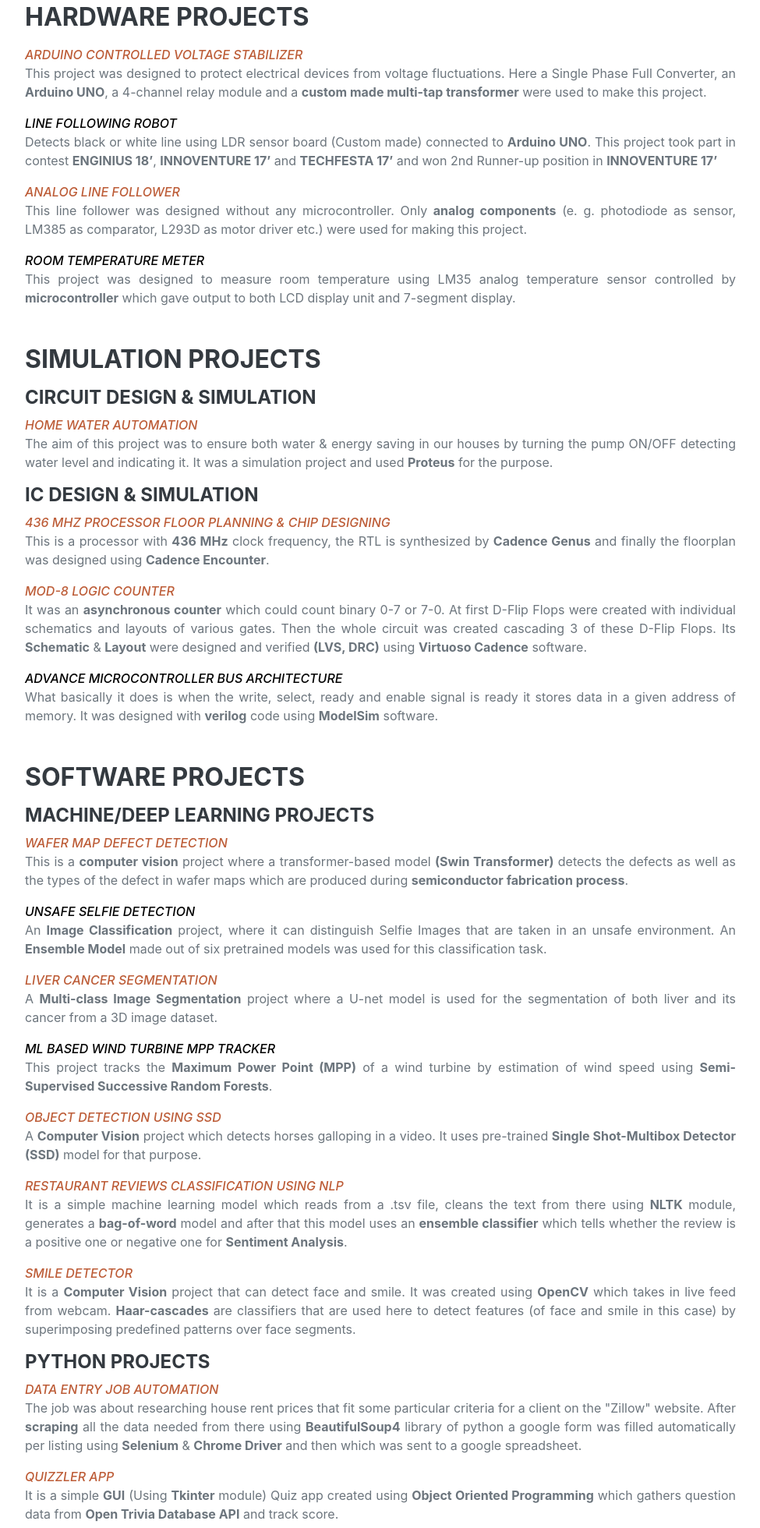
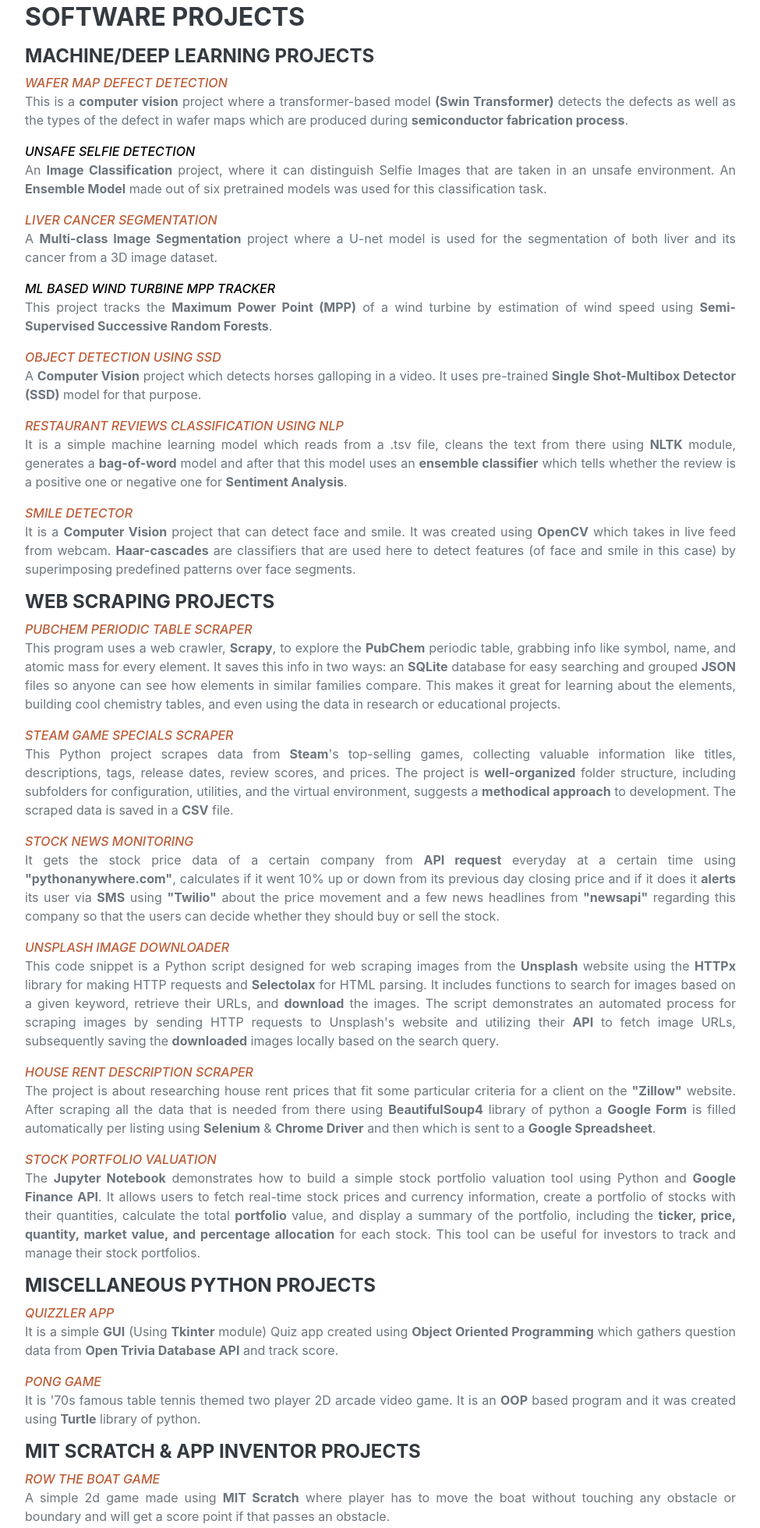
Before and after one commit to ErfanDipto/ErfanDipto.github.io, a plain HTML site: page index.html in a window 1280 px wide. Shown: the part 3643-5603 px from the top of the page at 78% size, without its empty margins (288-1263 px from the left). Drawn offline with nearby package versions, Linux system fonts and the light colour scheme; a web font is replaced by a local one.

Commit message:
Changed in Project Section

```diff
--- a/index.html
+++ b/index.html
@@ -262,32 +262,6 @@ style="fill:#000000;">
                     <h2 class="mb-5">projects</h2>
                     <div class="d-flex flex-column justify-content-between mb-5">
                         <div class="flex-grow-1 mb-2">
-                            <h3 class="mb-3">Hardware Projects</h3>
-                            <div class="subheading"><a href="https://drive.google.com/file/d/1pyAQOFsuw_uZMFKEsSf5ferfbXLcc3yp/view?usp=sharing" rel="noopener noreferrer" target="_blank">Arduino Controlled Voltage Stabilizer</a></div>
-                            <p align="justify">This project was designed to protect electrical devices from voltage fluctuations. Here a Single Phase Full Converter, an <strong>Arduino UNO</strong>, a 4-channel relay module and a <strong>custom made multi-tap transformer</strong> were used to make this project.</p>
-                            <div class="subheading">Line Following Robot</div>
-                            <p align="justify">Detects black or white line using LDR sensor board (Custom made) connected to <strong>Arduino UNO</strong>. This project took part in contest <strong>ENGINIUS 18’</strong>, <strong>INNOVENTURE 17’</strong> and <strong>TECHFESTA 17’</strong> and won 2nd Runner-up position in <strong>INNOVENTURE 17’</strong></p>
-                            <div class="subheading"><a href="https://drive.google.com/file/d/1ABgZLs9YhZcCypS0051L24SP3cEeyJLp/view?usp=sharing" rel="noopener noreferrer" target="_blank">Analog Line Follower</a></div>
-                            <p align="justify">This line follower was designed without any microcontroller. Only <strong>analog components</strong> (e. g. photodiode as sensor, LM385 as comparator, L293D as motor driver etc.) were used for making this project.</p>
-                            <div class="subheading">Room Temperature Meter</div>
-                            <p align="justify">This project was designed to measure room temperature using LM35 analog temperature sensor controlled by <strong>microcontroller</strong> which gave output to both LCD display unit and 7-segment display.</p>
-                        </div>
-                        <br>
-                        <div class="flex-grow-1 mb-2">
-                            <h3 class="mb-3">Simulation Projects</h3>
-                            <h4 class="mb-2">Circuit Design & Simulation</h4>
-                            <div class="subheading"><a href="https://drive.google.com/file/d/13SqLo_zA64HtQ27Sv6HV-RJfk5Kga3TR/view?usp=sharing" rel="noopener noreferrer" target="_blank">Home Water Automation</a></div>
-                            <p align="justify">The aim of this project was to ensure both water & energy saving in our houses by turning the pump ON/OFF detecting water level and indicating it. It was a simulation project and used <strong>Proteus</strong> for the purpose.</p>
-                            <h4 class="mb-2">IC Design & Simulation</h4>
-                            <div class="subheading"><a href="https://drive.google.com/file/d/1R4PXDeG7rnnq9mA-5bDkKLF54mandtbL/view?usp=sharing" rel="noopener noreferrer" target="_blank">436 MHz Processor Floor Planning & Chip Designing</a></div>
-                            <p align="justify">This is a processor with <strong>436 MHz</strong> clock frequency, the RTL is synthesized by <strong>Cadence Genus</strong> and finally the floorplan was designed using <strong>Cadence Encounter</strong>.</p>
-                            <div class="subheading"><a href="https://drive.google.com/file/d/1e0Z67QppcefnBIsbXUxzuyc_9pTgw4P-/view?usp=sharing" rel="noopener noreferrer" target="_blank">MOD-8 Logic Counter</a></div>
-                            <p align="justify">It was an <strong>asynchronous counter</strong> which could count binary 0-7 or 7-0. At first D-Flip Flops were created with individual schematics and layouts of various gates. Then the whole circuit was created cascading 3 of these D-Flip Flops. Its <strong>Schematic</strong> & <strong>Layout</strong> were designed and verified <strong>(LVS, DRC)</strong> using <strong>Virtuoso Cadence</strong> software.</p>
-                            <div class="subheading">Advance Microcontroller BUS Architecture</div>
-                            <p align="justify">What basically it does is when the write, select, ready and enable signal is ready it stores data in a given address of memory. It was designed with <strong>verilog</strong> code using <strong>ModelSim</strong> software.</p>
-                        </div>
-                        <br>
-                        <div class="flex-grow-1 mb-2">
                             <h3 class="mb-3">Software Projects</h3>
                             <h4 class="mb-2">Machine/Deep Learning Projects</h4>
 
@@ -312,15 +286,28 @@ style="fill:#000000;">
                             <div class="subheading"><a href="https://github.com/ErfanDipto/Python_Projects/tree/master/Smile%20Recogniser" rel="noopener noreferrer" target="_blank">Smile Detector</a></div>
                             <p align="justify">It is a <strong>Computer Vision</strong> project that can detect face and smile. It was created using <strong>OpenCV</strong> which takes in live feed from webcam.  <strong>Haar-cascades</strong> are classifiers that are used here to detect features (of face and smile in this case) by superimposing predefined patterns over face segments.</p>
 
-                            <h4 class="mb-2">Python Projects</h4>
-                            <div class="subheading"><a href="https://github.com/ErfanDipto/Python_Projects/tree/master/Data%20Entry%20Job%20Automation%20(Rent%20Research)" rel="noopener noreferrer" target="_blank">Data Entry Job Automation</a></div>
-                            <p align="justify">The job was about researching house rent prices that fit some particular criteria for a client on the "Zillow" website. After <strong>scraping</strong> all the data needed from there using <strong>BeautifulSoup4</strong> library of python a google form was filled automatically per listing using <strong>Selenium</strong> & <strong>Chrome Driver</strong> and then which was sent to a google spreadsheet.</p>
+                            <h4 class="mb-2">Web Scraping Projects</h4>
+                            <div class="subheading"><a href="https://github.com/ErfanDipto/periodic_elements_scraper/tree/main" rel="noopener noreferrer" target="_blank">PubChem Periodic Table Scraper</a></div>
+                            <p align="justify">This program uses a web crawler, <strong>Scrapy</strong>, to explore the <strong>PubChem</strong> periodic table, grabbing info like symbol, name, and atomic mass for every element. It saves this info in two ways: an <strong>SQLite</strong> database for easy searching and grouped <strong>JSON</strong> files so anyone can see how elements in similar families compare. This makes it great for learning about the elements, building cool chemistry tables, and even using the data in research or educational projects.
 
+                            <div class="subheading"><a href="https://github.com/ErfanDipto/Steam_Game_Specials_Scraper" rel="noopener noreferrer" target="_blank">Steam Game Specials Scraper</a></div>
+                            <p align="justify">This Python project scrapes data from <strong>Steam</strong>'s top-selling games, collecting valuable information like titles, descriptions, tags, release dates, review scores, and prices. The project is <strong>well-organized</strong> folder structure, including subfolders for configuration, utilities, and the virtual environment, suggests a <strong>methodical approach</strong> to development. The scraped data is saved in a <strong>CSV</strong> file.
+
+                            <div class="subheading"><a href="https://github.com/ErfanDipto/Python_Projects/tree/master/Stock%20News%20Monitoring" rel="noopener noreferrer" target="_blank">Stock News Monitoring</a></div>
+                            <p align="justify">It gets the stock price data of a certain company from <strong>API request</strong> everyday at a certain time using <strong>"pythonanywhere.com"</strong>, calculates if it went 10% up or down from its previous day closing price and if it does it <strong>alerts</strong> its user via <strong>SMS</strong> using <strong>"Twilio"</strong> about the price movement and a few news headlines from <strong>"newsapi"</strong> regarding this company so that the users can decide whether they should buy or sell the stock.</p>
+
+                            <div class="subheading"><a href="https://github.com/ErfanDipto/unsplash_image_scraper" rel="noopener noreferrer" target="_blank">Unsplash image downloader</a></div>
+                            <p align="justify">This code snippet is a Python script designed for web scraping images from the <strong>Unsplash</strong> website using the <strong>HTTPx</strong> library for making HTTP requests and <strong>Selectolax</strong> for HTML parsing. It includes functions to search for images based on a given keyword, retrieve their URLs, and <strong>download</strong> the images. The script demonstrates an automated process for scraping images by sending HTTP requests to Unsplash's website and utilizing their <strong>API</strong> to fetch image URLs, subsequently saving the <strong>downloaded</strong> images locally based on the search query.
+
+                            <div class="subheading"><a href="https://github.com/ErfanDipto/House_Rent_Description_Scraper" rel="noopener noreferrer" target="_blank">House Rent Description Scraper</a></div>
+                            <p align="justify">The project is about researching house rent prices that fit some particular criteria for a client on the <strong>"Zillow"</strong> website. After scraping all the data that is needed from there using <strong>BeautifulSoup4</strong> library of python a <strong>Google Form</strong> is filled automatically per listing using <strong>Selenium</strong> & <strong>Chrome Driver</strong> and then which is sent to a <strong>Google Spreadsheet</strong>.</p>
+
+                            <div class="subheading"><a href="https://github.com/ErfanDipto/google_finance_scraper" rel="noopener noreferrer" target="_blank">Stock Portfolio Valuation</a></div>
+                            <p align="justify">The <strong>Jupyter Notebook</strong> demonstrates how to build a simple stock portfolio valuation tool using Python and <strong>Google Finance API</strong>. It allows users to fetch real-time stock prices and currency information, create a portfolio of stocks with their quantities, calculate the total <strong>portfolio</strong> value, and display a summary of the portfolio, including the <strong>ticker, price, quantity, market value, and percentage allocation</strong> for each stock. This tool can be useful for investors to track and manage their stock portfolios.</p>
+
+                            <h4 class="mb-2">Miscellaneous Python Projects</h4>
                             <div class="subheading"><a href="https://github.com/ErfanDipto/Python_Projects/tree/master/Quizzler_App_GUI_API" rel="noopener noreferrer" target="_blank">Quizzler App</a></div>
                             <p align="justify">It is a simple <strong>GUI</strong> (Using <strong>Tkinter</strong> module) Quiz app created using <strong>Object Oriented Programming</strong> which gathers question data from <strong>Open Trivia Database API</strong> and track score.</p>
-
-                            <div class="subheading"><a href="https://github.com/ErfanDipto/Python_Projects/tree/master/Stock%20News%20Monitoring" rel="noopener noreferrer" target="_blank">Stock News Monitoring</a></div>
-                            <p align="justify">It gets the stock price data of a certain company from <strong>API</strong> request everyday at a certain time using "pythonanywhere.com", calculates if it went 10% up or down from its previous day closing price and if it does it <strong>alerts</strong> its user via SMS using "Twilio" about the price movement and a few news headlines from "newsapi" regarding this company so that the users can decide whether they should buy or sell the stock.</p>
 
                             <div class="subheading"><a href="https://github.com/ErfanDipto/Python_Projects/tree/master/Pong%20Game" rel="noopener noreferrer" target="_blank">Pong Game</a></div>
                             <p align="justify">It is '70s famous table tennis themed two player 2D arcade video game. It is an <strong>OOP</strong> based program and it was created using <strong>Turtle</strong> library of python.</p>
@@ -346,6 +333,33 @@ style="fill:#000000;">
 
 
                         </div>
+                        <br>
+                        <div class="flex-grow-1 mb-2">
+                            <h3 class="mb-3">Hardware Projects</h3>
+                            <div class="subheading"><a href="https://drive.google.com/file/d/1pyAQOFsuw_uZMFKEsSf5ferfbXLcc3yp/view?usp=sharing" rel="noopener noreferrer" target="_blank">Arduino Controlled Voltage Stabilizer</a></div>
+                            <p align="justify">This project was designed to protect electrical devices from voltage fluctuations. Here a Single Phase Full Converter, an <strong>Arduino UNO</strong>, a 4-channel relay module and a <strong>custom made multi-tap transformer</strong> were used to make this project.</p>
+                            <div class="subheading">Line Following Robot</div>
+                            <p align="justify">Detects black or white line using LDR sensor board (Custom made) connected to <strong>Arduino UNO</strong>. This project took part in contest <strong>ENGINIUS 18’</strong>, <strong>INNOVENTURE 17’</strong> and <strong>TECHFESTA 17’</strong> and won 2nd Runner-up position in <strong>INNOVENTURE 17’</strong></p>
+                            <div class="subheading"><a href="https://drive.google.com/file/d/1ABgZLs9YhZcCypS0051L24SP3cEeyJLp/view?usp=sharing" rel="noopener noreferrer" target="_blank">Analog Line Follower</a></div>
+                            <p align="justify">This line follower was designed without any microcontroller. Only <strong>analog components</strong> (e. g. photodiode as sensor, LM385 as comparator, L293D as motor driver etc.) were used for making this project.</p>
+                            <div class="subheading">Room Temperature Meter</div>
+                            <p align="justify">This project was designed to measure room temperature using LM35 analog temperature sensor controlled by <strong>microcontroller</strong> which gave output to both LCD display unit and 7-segment display.</p>
+                        </div>
+                        <br>
+                        <div class="flex-grow-1 mb-2">
+                            <h3 class="mb-3">Simulation Projects</h3>
+                            <h4 class="mb-2">Circuit Design & Simulation</h4>
+                            <div class="subheading"><a href="https://drive.google.com/file/d/13SqLo_zA64HtQ27Sv6HV-RJfk5Kga3TR/view?usp=sharing" rel="noopener noreferrer" target="_blank">Home Water Automation</a></div>
+                            <p align="justify">The aim of this project was to ensure both water & energy saving in our houses by turning the pump ON/OFF detecting water level and indicating it. It was a simulation project and used <strong>Proteus</strong> for the purpose.</p>
+                            <h4 class="mb-2">IC Design & Simulation</h4>
+                            <div class="subheading"><a href="https://drive.google.com/file/d/1R4PXDeG7rnnq9mA-5bDkKLF54mandtbL/view?usp=sharing" rel="noopener noreferrer" target="_blank">436 MHz Processor Floor Planning & Chip Designing</a></div>
+                            <p align="justify">This is a processor with <strong>436 MHz</strong> clock frequency, the RTL is synthesized by <strong>Cadence Genus</strong> and finally the floorplan was designed using <strong>Cadence Encounter</strong>.</p>
+                            <div class="subheading"><a href="https://drive.google.com/file/d/1e0Z67QppcefnBIsbXUxzuyc_9pTgw4P-/view?usp=sharing" rel="noopener noreferrer" target="_blank">MOD-8 Logic Counter</a></div>
+                            <p align="justify">It was an <strong>asynchronous counter</strong> which could count binary 0-7 or 7-0. At first D-Flip Flops were created with individual schematics and layouts of various gates. Then the whole circuit was created cascading 3 of these D-Flip Flops. Its <strong>Schematic</strong> & <strong>Layout</strong> were designed and verified <strong>(LVS, DRC)</strong> using <strong>Virtuoso Cadence</strong> software.</p>
+                            <div class="subheading">Advance Microcontroller BUS Architecture</div>
+                            <p align="justify">What basically it does is when the write, select, ready and enable signal is ready it stores data in a given address of memory. It was designed with <strong>verilog</strong> code using <strong>ModelSim</strong> software.</p>
+                        </div>
+
                     </div>
                     <!-- <div class="subheading mb-3">Programming Languages & Tools</div>
                     <ul class="list-inline dev-icons">
```
Also changed, not shown: assets/img/profile6.jpg (added).
